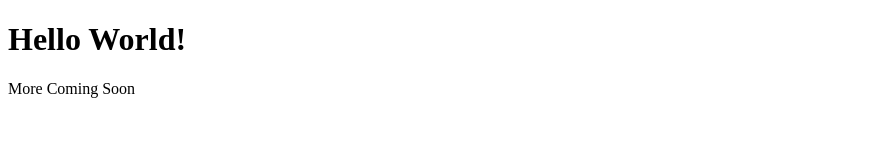
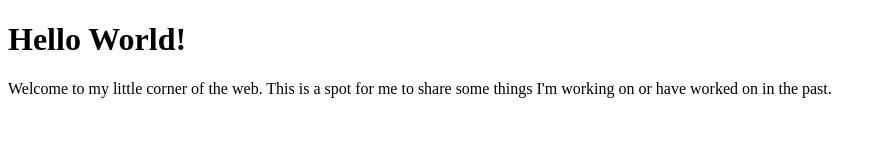
Before and after one commit to stonewall072/stonewall072, a plain HTML site: page index.html in a window 1280 px wide. Shown: the whole page, without its empty margins (0-886 px from the left). Drawn offline with Linux system fonts and the light colour scheme.

Commit message:
Update index.html

```diff
--- a/index.html
+++ b/index.html
@@ -8,6 +8,6 @@
 </head>
 <body>
 <h1>Hello World!</h1>
-More Coming Soon
+<p>Welcome to my little corner of the web. This is a spot for me to share some things I'm working on or have worked on in the past.</p>
 </body>
 </html>
```
